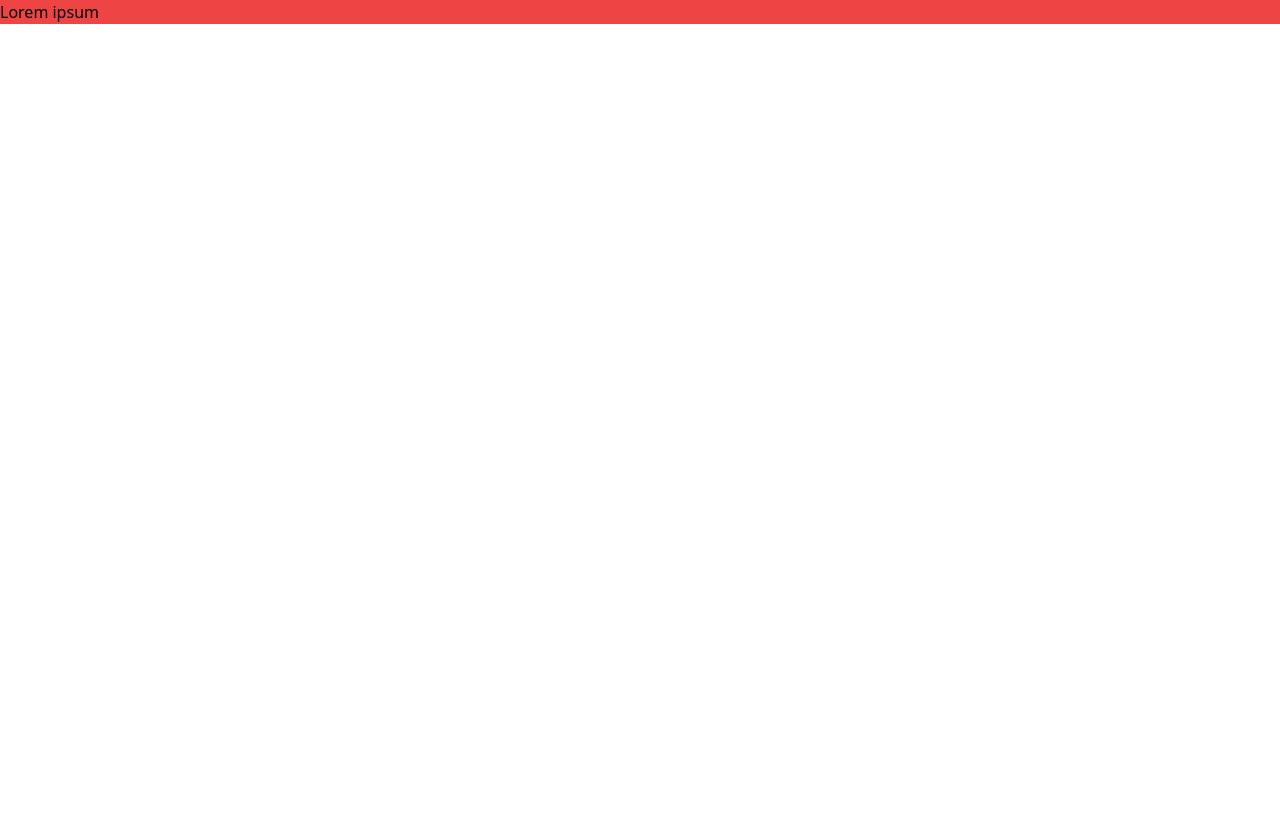
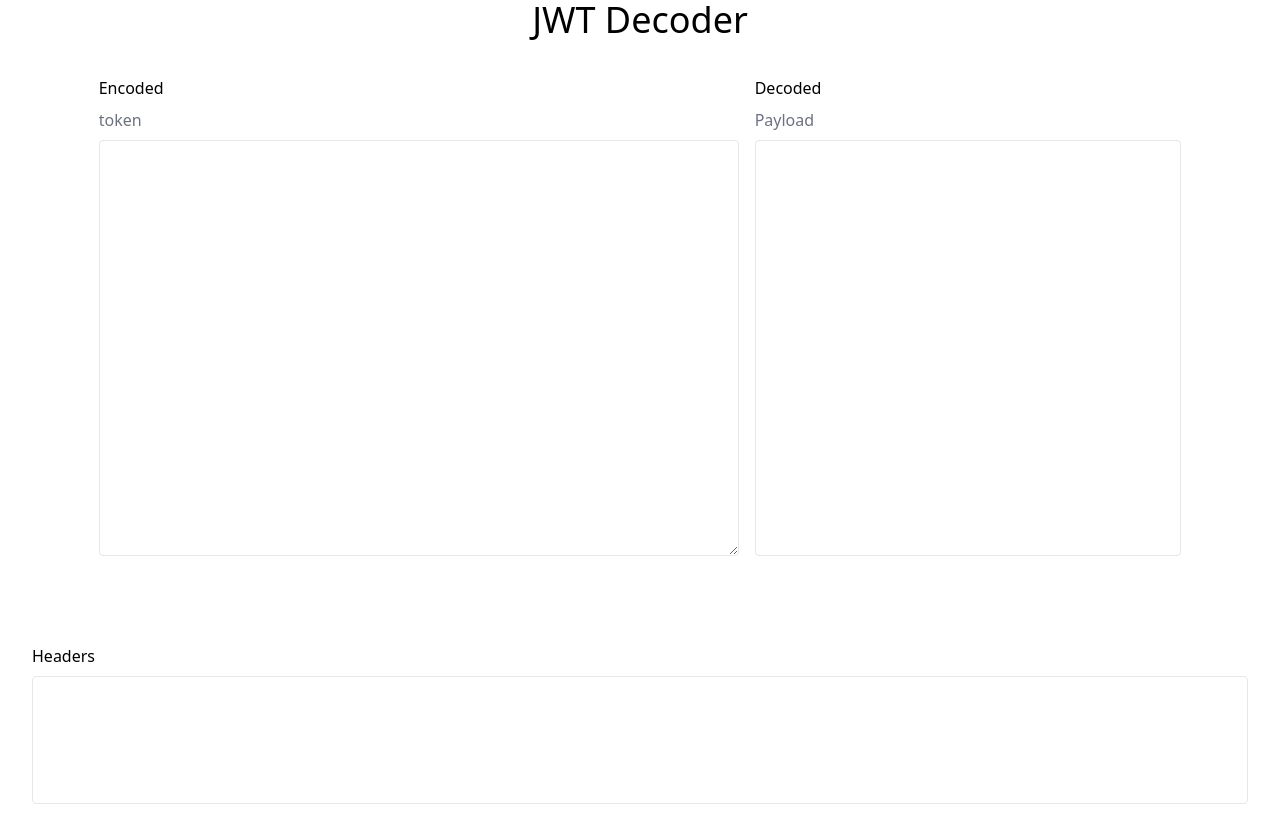
Before and after one commit to JimmyMtl/jwt-parser-react, a React (Vite) app: page / in a window 1280 px wide. Before the commit the page ends 800 px from the top, so only its background shows below. Built offline with nearby package versions, Linux system fonts and the light colour scheme.

Commit message:
Implement base of the design

```diff
--- a/src/App.jsx
+++ b/src/App.jsx
@@ -1,11 +1,8 @@
 import "./App.scss";
+import Main from "./pages/Main/Main.jsx";
 
 function App() {
-  return (
-    <>
-      <div className="bg-red-500 flex">Lorem ipsum</div>
-    </>
-  );
+  return <Main></Main>;
 }
 
 export default App;
--- /dev/null
+++ b/src/components/Parts/Decoded/Decoded.jsx
@@ -0,0 +1,15 @@
+import React from "react";
+
+const Decoded = () => {
+  return (
+    <div className={"flex flex-col gap-2 h-3/5 w-1/3"}>
+      <h2>Decoded</h2>
+      <div className="flex flex-col w-full gap-2 h-full">
+        <span className={"text-gray-500"}>Payload</span>
+        <div className={"border border-gray-200 w-full h-full rounded"}></div>
+      </div>
+    </div>
+  );
+};
+
+export default Decoded;
--- /dev/null
+++ b/src/components/Parts/Encoded/Encoded.jsx
@@ -0,0 +1,21 @@
+import React from "react";
+
+const Encoded = () => {
+  return (
+    <div className={"flex flex-col h-3/5 gap-2 w-1/2"}>
+      <h2>Encoded</h2>
+      <div className="flex flex-col w-full gap-2 h-full">
+        <label className={"text-gray-500"} htmlFor="token">
+          token
+        </label>
+        <textarea
+          className={"border border-gray-200 w-full h-full rounded"}
+          name="token"
+          id="token"
+        ></textarea>
+      </div>
+    </div>
+  );
+};
+
+export default Encoded;
--- /dev/null
+++ b/src/components/Parts/Headers/Headers.jsx
@@ -0,0 +1,14 @@
+import React from "react";
+
+const Headers = () => {
+  return (
+    <div className={"flex flex-col gap-2 h-1/5 w-full mx-auto px-8"}>
+      <h2>Headers</h2>
+      <div className="flex flex-col w-full gap-2 h-full">
+        <div className={"border border-gray-200 w-full h-full rounded"}></div>
+      </div>
+    </div>
+  );
+};
+
+export default Headers;
--- /dev/null
+++ b/src/pages/Main/Main.jsx
@@ -0,0 +1,19 @@
+import React from "react";
+import Decoded from "../../components/Parts/Decoded/Decoded.jsx";
+import Encoded from "../../components/Parts/Encoded/Encoded.jsx";
+import Headers from "../../components/Parts/Headers/Headers.jsx";
+
+const Main = () => {
+  return (
+    <main>
+      <h1 className="text-4xl text-center">JWT Decoder</h1>
+      <div className="flex flex-wrap w-full gap-4 justify-center items-center h-screen min-h-screen">
+        <Encoded></Encoded>
+        <Decoded></Decoded>
+        <Headers></Headers>
+      </div>
+    </main>
+  );
+};
+
+export default Main;
```
Also changed, not shown: src/pages/Main/Main.module.scss (added).
